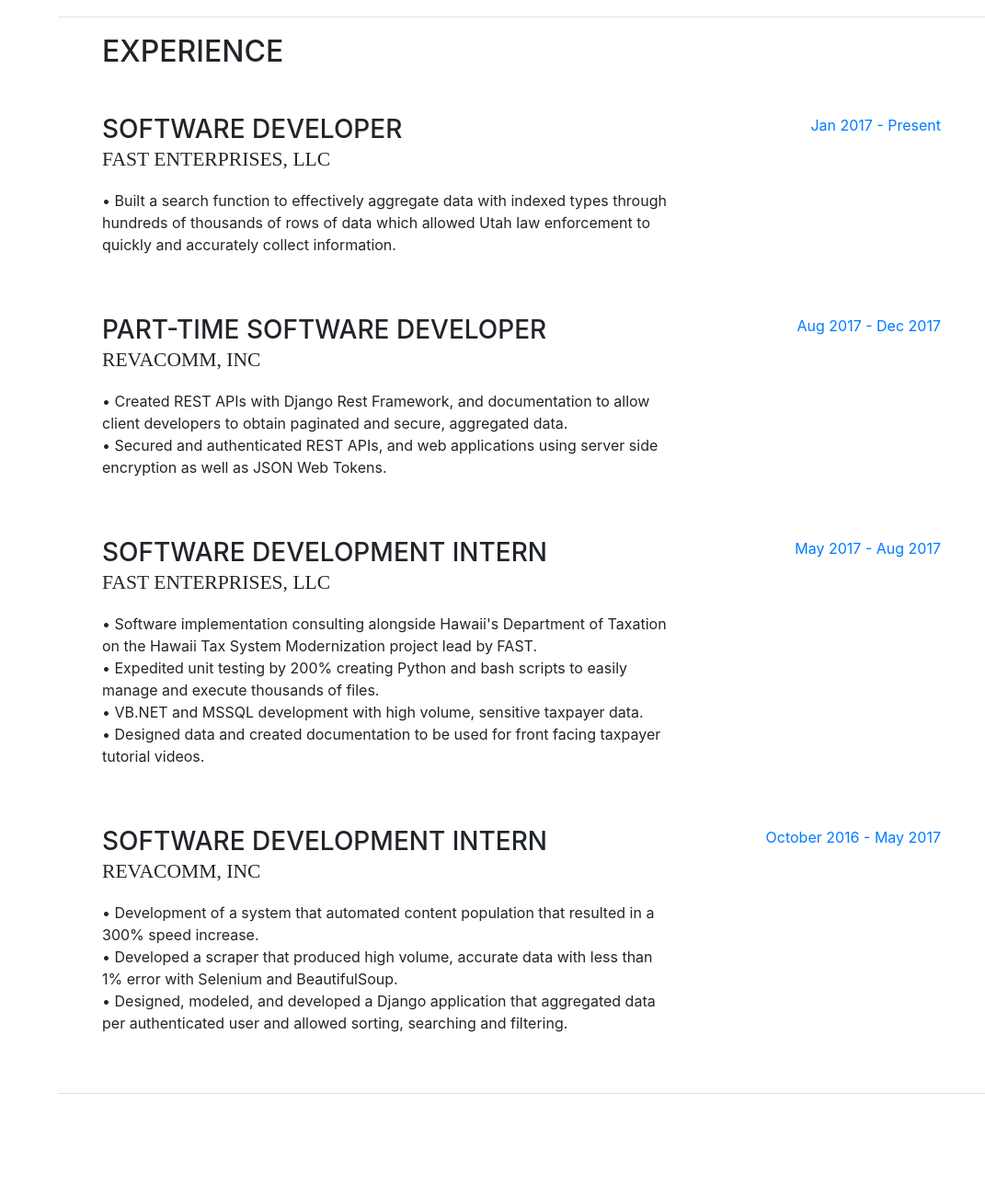
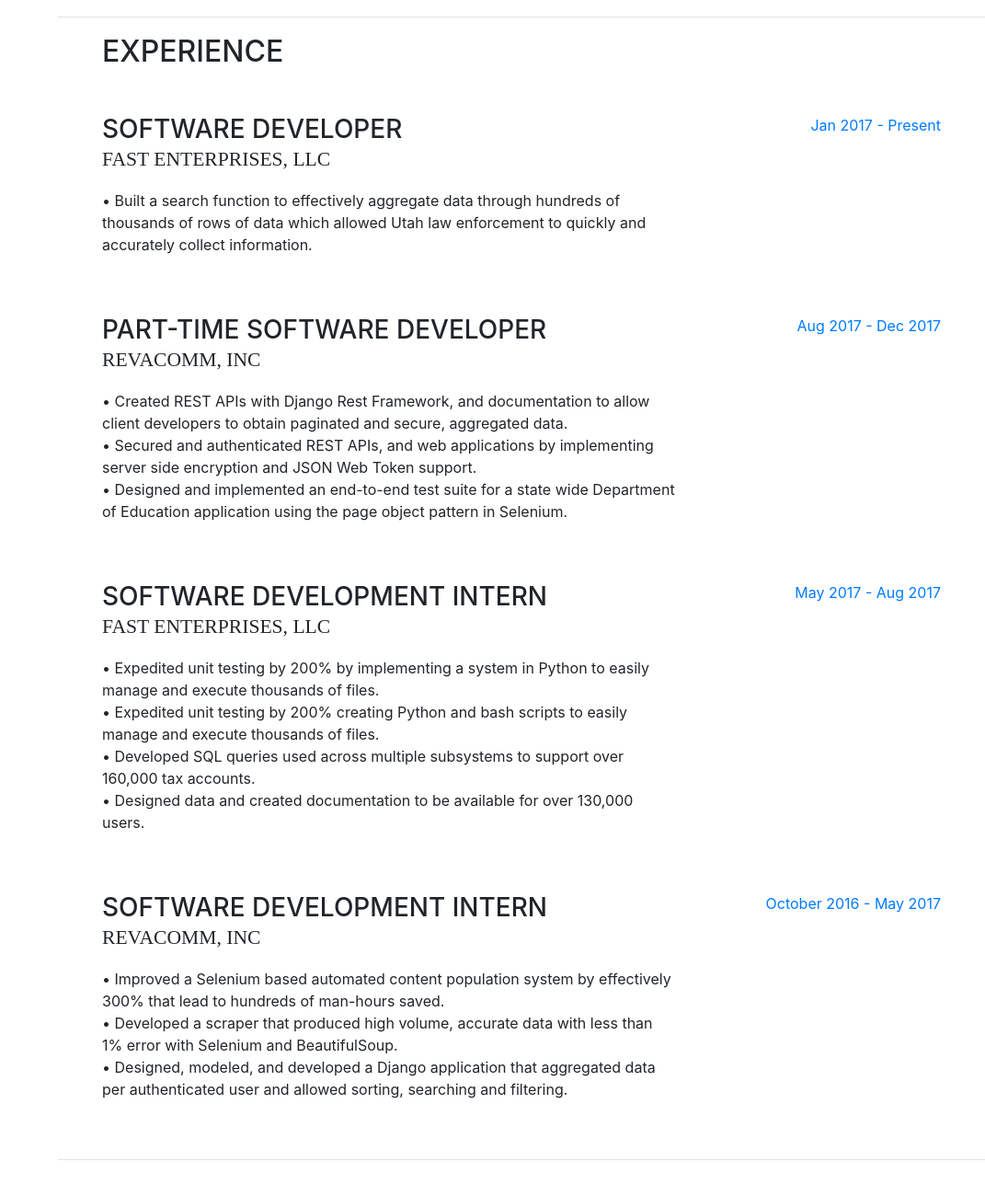
Before and after one commit to terrypalo/terrypalo.github.io, a website with bundled scripts: page index.html in a window 1280 px wide. Shown: the part 1602-2902 px from the top of the page at 92% size, without its empty margins (209-1280 px from the left). Built offline with nearby package versions, Linux system fonts and the light colour scheme; a web font is replaced by a local one.

Commit message:
update job desc

```diff
--- a/index.html
+++ b/index.html
@@ -462,7 +462,7 @@
               <h3 class="mb-0">Software Developer</h3>
               <div class="subheading mb-3">Fast Enterprises, LLC</div>
               <p>
-                • Built a search function to effectively aggregate data with indexed types through hundreds of thousands of rows of data which allowed Utah law enforcement to quickly and accurately collect information.
+                • Built a search function to effectively aggregate data through hundreds of thousands of rows of data which allowed Utah law enforcement to quickly and accurately collect information.
               </p>
             </div>
             <div class="resume-date text-md-right">
@@ -477,7 +477,9 @@
               <p>
                 • Created REST APIs with Django Rest Framework, and documentation to allow client developers to obtain paginated and secure, aggregated data.
               <br>
-                • Secured and authenticated REST APIs, and web applications using server side encryption as well as JSON Web Tokens.
+                • Secured and authenticated REST APIs, and web applications by implementing server side encryption and JSON Web Token support.
+              <br>
+                • Designed and implemented an end-to-end test suite for a state wide Department of Education application using the page object pattern in Selenium.
               </p>
             </div>
             <div class="resume-date text-md-right">
@@ -490,13 +492,13 @@
               <h3 class="mb-0">Software Development Intern</h3>
               <div class="subheading mb-3">Fast Enterprises, LLC</div>
               <p>
-                • Software implementation consulting alongside Hawaii's Department of Taxation on the Hawaii Tax System Modernization project lead by FAST.
+                • Expedited unit testing by 200% by implementing a system in Python to easily manage and execute thousands of files.
               <br>
               • Expedited unit testing by 200% creating Python and bash scripts to easily manage and execute thousands of files.
               <br>
-              • VB.NET and MSSQL development with high volume, sensitive taxpayer data.
+              • Developed SQL queries used across multiple subsystems to support over 160,000 tax accounts.
               <br>
-              • Designed data and created documentation to be used for front facing taxpayer tutorial videos.
+              • Designed data and created documentation to be available for over 130,000 users.
               </p>
             </div>
             <div class="resume-date text-md-right">
@@ -509,7 +511,7 @@
               <h3 class="mb-0">Software Development Intern</h3>
               <div class="subheading mb-3">Revacomm, Inc</div>
               <p>
-              • Development of a system that automated content population that resulted in a 300% speed increase.
+              • Improved a Selenium based automated content population system by effectively 300% that lead to hundreds of man-hours saved.
               <br>
               • Developed a scraper that produced high volume, accurate data with less than 1% error with Selenium and BeautifulSoup.
               <br>
```
